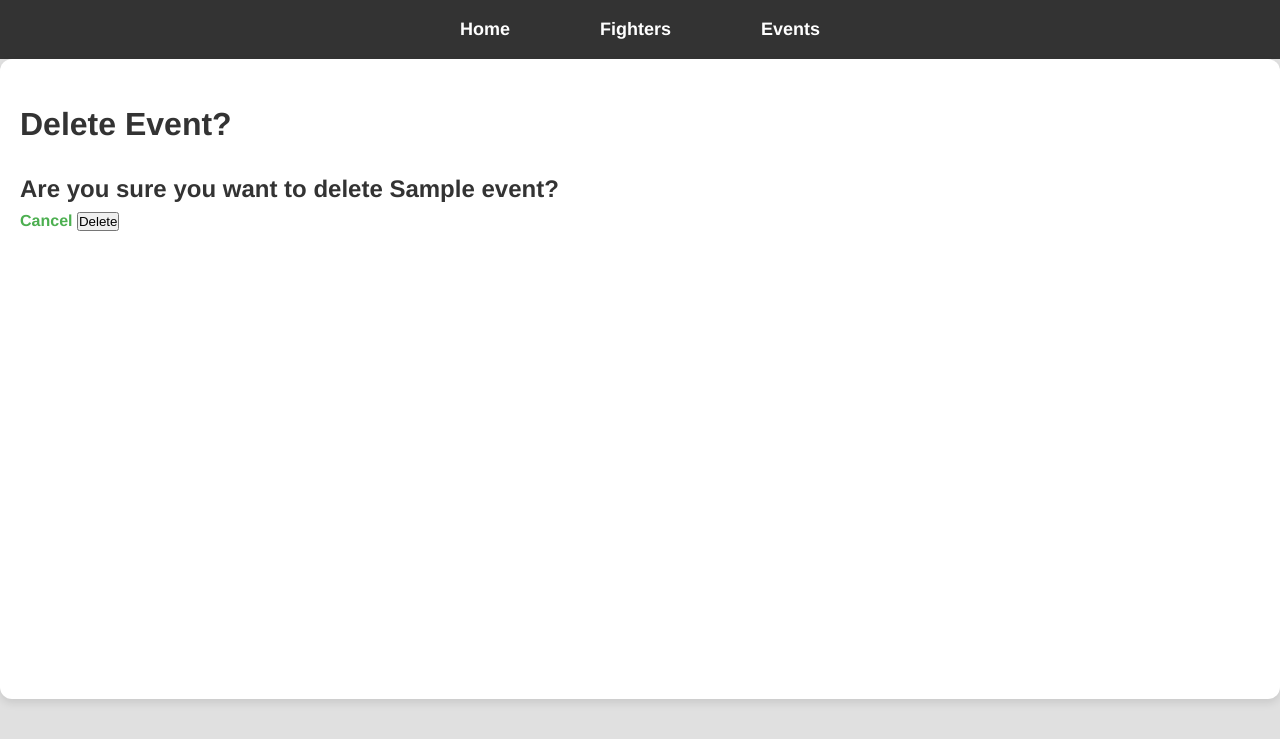
After one commit to siseldyke/octagon-nation, a Django app: page /events/1/delete/ in a window 1280 px wide. The commit adds this page. Shown: the top 739 px of the page. Run offline with Django 5.2, Linux system fonts and the light colour scheme; tables that the repository leaves empty hold one stand-in row (values such as "Sample post").

Commit message:
full CRUD functionality on front end

```diff
--- a/main_app/templates/events/detail.html
+++ b/main_app/templates/events/detail.html
@@ -12,6 +12,7 @@
 <p><strong>Number of Attendees:</strong> {{ event.attendees }}</p>
 <div class="event-actions">
     <a href="{% url 'event-update' event.id %}" class="btn warn">Edit</a>
+    <a href="{% url 'event-delete' event.id %}" class="btn danger">Delete</a>
   </div>
 <h2>Fighters</h2>
 <ul>
--- /dev/null
+++ b/main_app/templates/main_app/event_confirm_delete.html
@@ -0,0 +1,17 @@
+{% extends 'base.html' %}
+{% load static %}
+{% block content %}
+
+<div class="page-header">
+  <h1>Delete Event?</h1>
+</div>
+
+<h2>Are you sure you want to delete {{ event.name }}?</h2>
+
+<form action="" method="post" class="form">
+  {% csrf_token %}
+  <a href="{% url 'event_detail' event.id %}" class="btn secondary">Cancel</a>
+  <button type="submit" class="btn danger">Delete</button>
+</form>
+
+{% endblock %}
--- a/main_app/templates/main_app/event_form.html
+++ b/main_app/templates/main_app/event_form.html
@@ -17,7 +17,7 @@
 <form method="POST">
     {% csrf_token %}
     {{ form.as_p }}
-    <button type="submit">Create Event</button>
+    <button type="submit">Submit</button>
 </form>
 
 <a href="{% url 'events' %}">Back to All Events</a>
--- a/main_app/urls.py
+++ b/main_app/urls.py
@@ -8,5 +8,5 @@ urlpatterns = [
     path('events/<int:event_id>/', views.event_detail, name='event_detail'),
     path('events/create/', views.EventCreate.as_view(), name='event-create'),
     path('events/<int:pk>/update/', views.EventUpdate.as_view(), name='event-update'),
-
+    path('events/<int:pk>/delete/', views.EventDelete.as_view(), name='event-delete'),
 ]
--- a/main_app/views.py
+++ b/main_app/views.py
@@ -1,6 +1,6 @@
 from django.shortcuts import render
 from django.http import HttpResponse
-from django.views.generic.edit import CreateView, UpdateView
+from django.views.generic.edit import CreateView, UpdateView, DeleteView
 from django.contrib.auth.views import LoginView
 from django.shortcuts import get_object_or_404
 from .models import Event
@@ -29,3 +29,7 @@ class EventUpdate(UpdateView):
     model = Event
     fields = ['attendees', 'location', 'date']
     success_url = '/events/'
+
+class EventDelete(DeleteView):
+    model = Event
+    success_url = '/events/'
```
